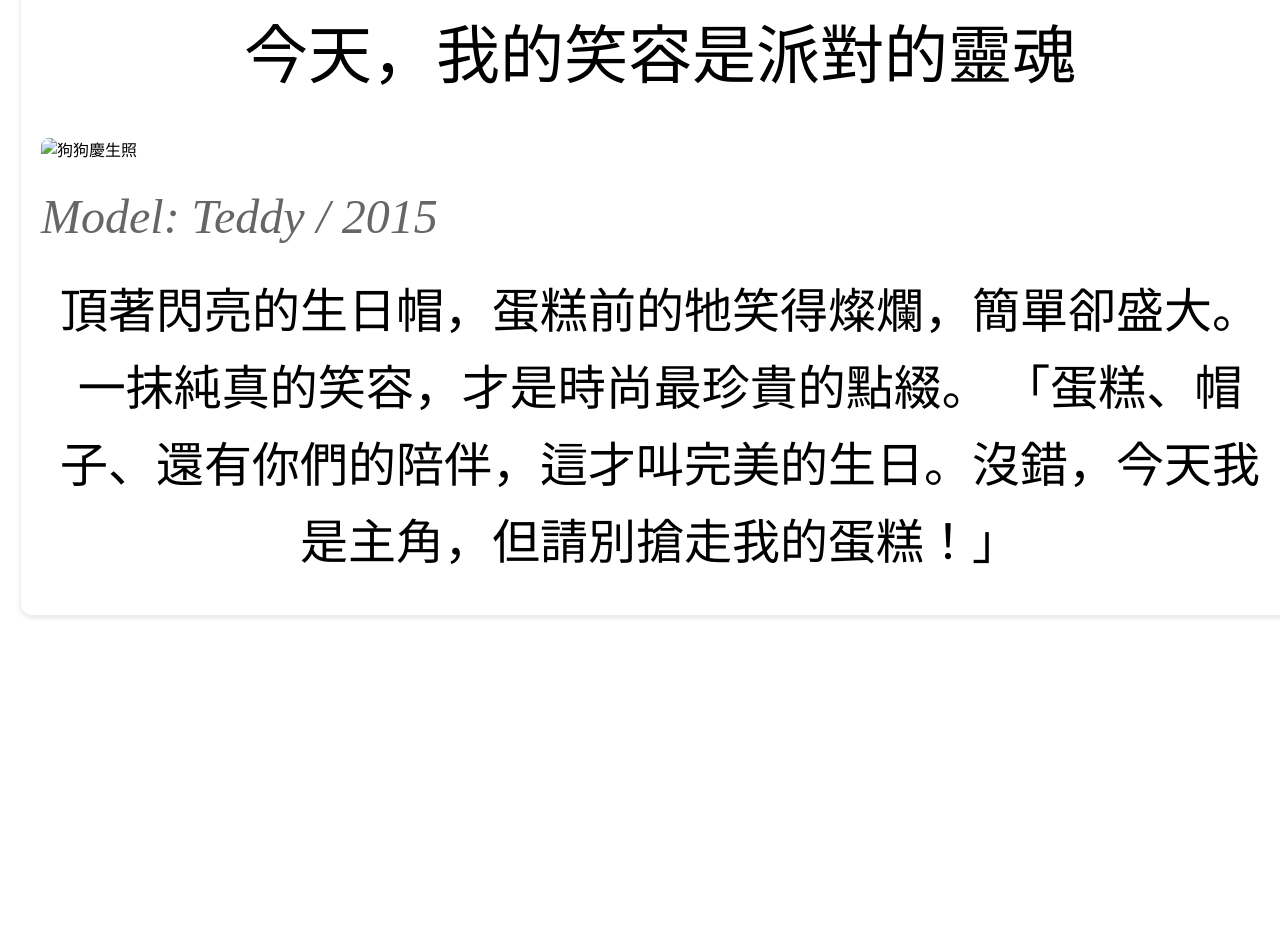
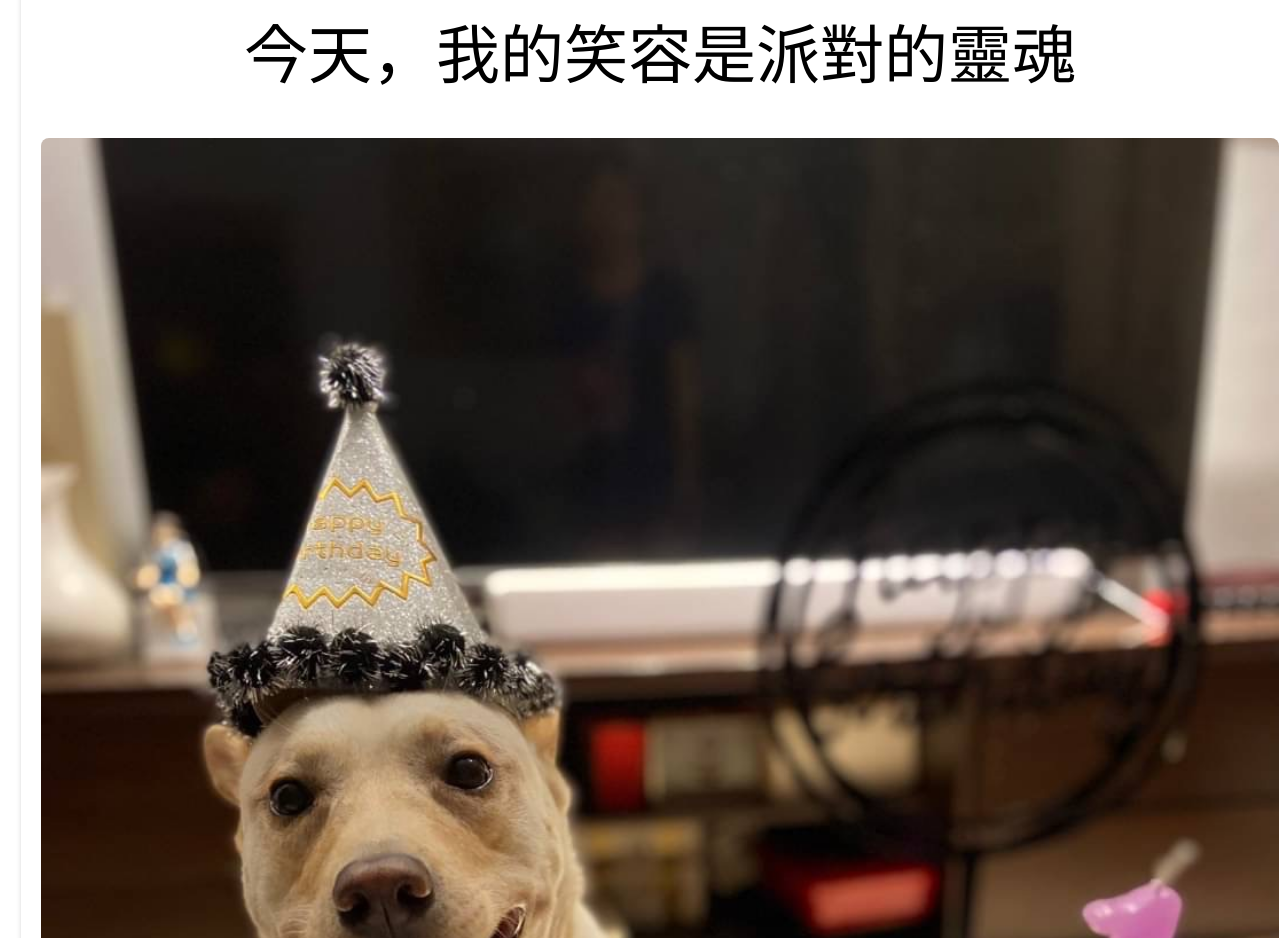
Before and after one commit to Nancy41862/11234041, a plain HTML site: page index.html in a window 1280 px wide. Shown: the part 2860-3798 px from the top of the page. Before the commit the page ends 3496 px from the top, so only its background shows below. Drawn offline with Linux system fonts and the light colour scheme.

Commit message:
Update index.html

```diff
--- a/index.html
+++ b/index.html
@@ -110,7 +110,7 @@
         <div class="divider"></div>
 
         <div class="highlight">今天，我的笑容是派對的靈魂</div>
-        <img src="images/brithday.JPG" alt="狗狗慶生照">
+        <img src="brithday.JPG" alt="狗狗慶生照">
         <div class="model-name">Model: Teddy / 2015</div>
 
         <p class="content">
```
